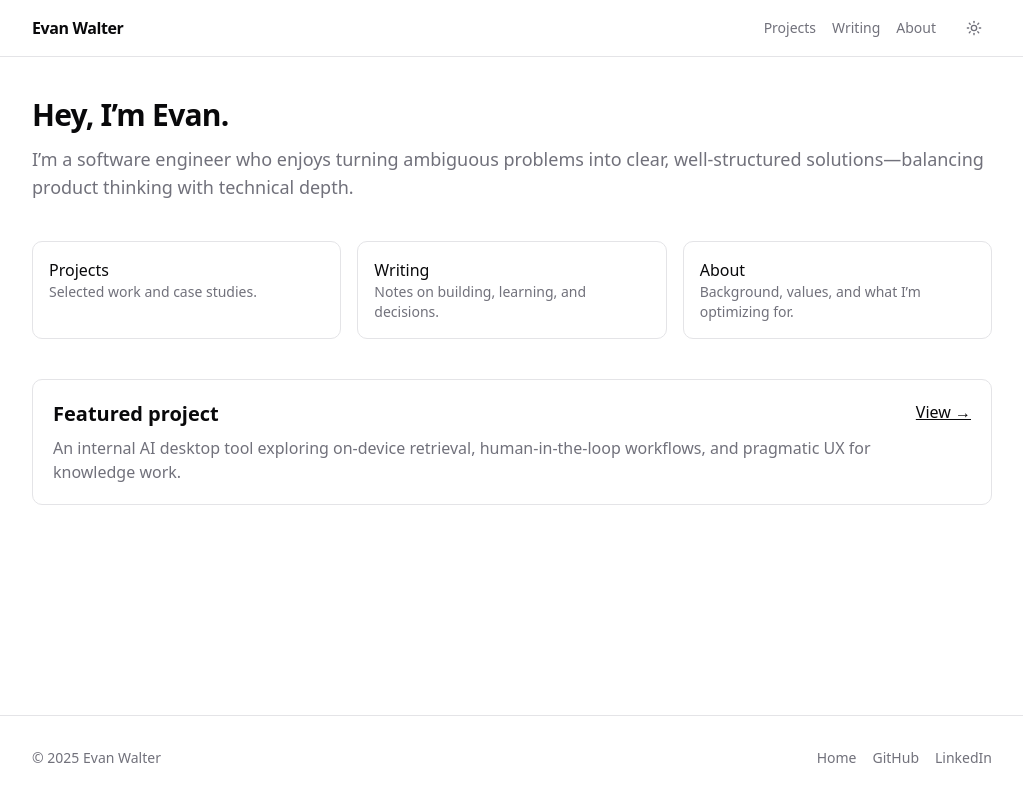
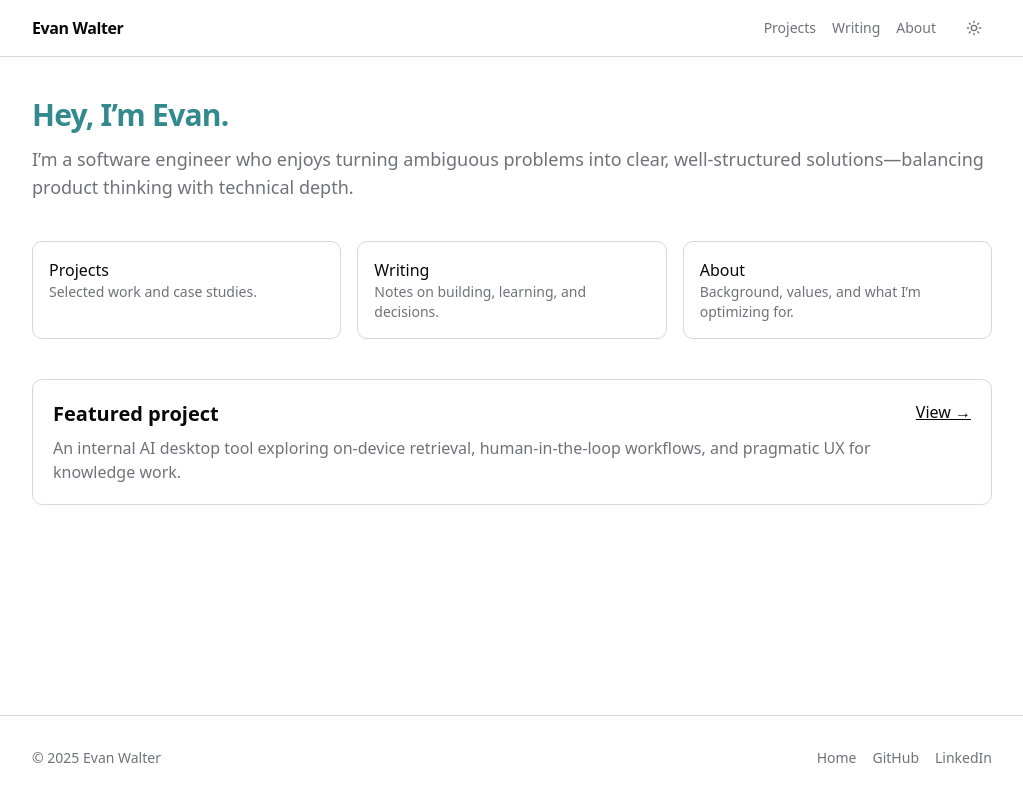
Before and after one commit to evwalt/evanwalter.dev, a Next.js app: page / in a window 1280 px wide. Shown: the whole page, without its empty margins (128-1151 px from the left). Built offline with nearby package versions, Linux system fonts and the light colour scheme.

Commit message:
feat(theme): implement initial pass of primary color as teal

```diff
--- a/app/about/page.tsx
+++ b/app/about/page.tsx
@@ -2,7 +2,7 @@ export default function AboutPage() {
   return (
     <main className="space-y-10">
       <header className="space-y-2">
-        <h1 className="text-3xl font-semibold tracking-tight">About</h1>
+        <h1 className="text-primary text-3xl font-semibold tracking-tight">About</h1>
         <p className="text-muted-foreground">Context that doesn’t belong in a case study.</p>
       </header>
 
--- a/app/globals.css
+++ b/app/globals.css
@@ -53,6 +53,10 @@
   --popover-foreground: oklch(0.141 0.005 285.823);
   --primary: oklch(0.21 0.006 285.885);
   --primary-foreground: oklch(0.985 0 0);
+  /* --primary: oklch(0.58 0.08 200); */
+  /* --primary-foreground: oklch(0.985 0 0); */
+  --primary: oklch(0.58 0.08 200);
+  --primary-foreground: oklch(0.985 0 0);
   --secondary: oklch(0.967 0.001 286.375);
   --secondary-foreground: oklch(0.21 0.006 285.885);
   --muted: oklch(0.967 0.001 286.375);
@@ -60,9 +64,11 @@
   --accent: oklch(0.967 0.001 286.375);
   --accent-foreground: oklch(0.21 0.006 285.885);
   --destructive: oklch(0.577 0.245 27.325);
-  --border: oklch(0.92 0.004 286.32);
+  /* --border: oklch(0.92 0.004 286.32); */
+  --border: oklch(0.88 0.004 286.32);
   --input: oklch(0.92 0.004 286.32);
-  --ring: oklch(0.705 0.015 286.067);
+  /* --ring: oklch(0.705 0.015 286.067); */
+  --ring: oklch(0.58 0.08 200);
   --chart-1: oklch(0.646 0.222 41.116);
   --chart-2: oklch(0.6 0.118 184.704);
   --chart-3: oklch(0.398 0.07 227.392);
@@ -87,16 +93,23 @@
   --popover-foreground: oklch(0.985 0 0);
   --primary: oklch(0.92 0.004 286.32);
   --primary-foreground: oklch(0.21 0.006 285.885);
+  --primary: oklch(0.68 0.09 200);
+  --primary-foreground: oklch(0.21 0.006 285.885);
+  /* --primary: oklch(0.68 0.09 200); */
+  /* --primary-foreground: oklch(0.21 0.006 285.885); */
   --secondary: oklch(0.274 0.006 286.033);
   --secondary-foreground: oklch(0.985 0 0);
   --muted: oklch(0.274 0.006 286.033);
   --muted-foreground: oklch(0.705 0.015 286.067);
   --accent: oklch(0.274 0.006 286.033);
   --accent-foreground: oklch(0.985 0 0);
+  /* --accent: oklch(0.68 0.09 200); */
+  /* --accent-foreground: oklch(0.21 0.006 285.885); */
   --destructive: oklch(0.704 0.191 22.216);
   --border: oklch(1 0 0 / 10%);
   --input: oklch(1 0 0 / 15%);
-  --ring: oklch(0.552 0.016 285.938);
+  /* --ring: oklch(0.552 0.016 285.938); */
+  --ring: oklch(0.68 0.09 200);
   --chart-1: oklch(0.488 0.243 264.376);
   --chart-2: oklch(0.696 0.17 162.48);
   --chart-3: oklch(0.769 0.188 70.08);
--- a/app/page.tsx
+++ b/app/page.tsx
@@ -4,7 +4,7 @@ export default function HomePage() {
   return (
     <main className="space-y-10">
       <section className="space-y-3">
-        <h1 className="text-3xl font-semibold tracking-tight">Hey, I’m Evan.</h1>
+        <h1 className="text-primary text-3xl font-semibold tracking-tight">Hey, I’m Evan.</h1>
         <p className="text-muted-foreground text-lg">
           {`I’m a software engineer who enjoys turning ambiguous problems into clear, well-structured solutions—balancing product thinking with technical depth.`}
         </p>
@@ -13,21 +13,27 @@ export default function HomePage() {
       <section className="grid gap-4 sm:grid-cols-3">
         <Link
           href="/projects"
-          className="hover:bg-muted/40 rounded-lg border p-4 transition-colors"
+          className="hover:bg-muted/40 hover:border-primary/90 group rounded-lg border p-4 transition-colors"
         >
-          <div className="font-medium">Projects</div>
+          <div className="group-hover:text-primary font-medium">Projects</div>
           <div className="text-muted-foreground text-sm">Selected work and case studies.</div>
         </Link>
 
-        <Link href="/writing" className="hover:bg-muted/40 rounded-lg border p-4 transition-colors">
-          <div className="font-medium">Writing</div>
+        <Link
+          href="/writing"
+          className="group hover:bg-muted/40 hover:border-primary/90 rounded-lg border p-4 transition-colors"
+        >
+          <div className="group-hover:text-primary font-medium">Writing</div>
           <div className="text-muted-foreground text-sm">
             Notes on building, learning, and decisions.
           </div>
         </Link>
 
-        <Link href="/about" className="hover:bg-muted/40 rounded-lg border p-4 transition-colors">
-          <div className="font-medium">About</div>
+        <Link
+          href="/about"
+          className="group hover:bg-muted/40 hover:border-primary/90 rounded-lg border p-4 transition-colors"
+        >
+          <div className="group-hover:text-primary font-medium">About</div>
           <div className="text-muted-foreground text-sm">
             Background, values, and what I’m optimizing for.
           </div>
@@ -44,7 +50,7 @@ export default function HomePage() {
             </p>
           </div>
 
-          <Link href="/projects/internal-ai-tool" className="shrink-0 underline">
+          <Link href="/projects/internal-ai-tool" className="hover:text-primary shrink-0 underline">
             View →
           </Link>
         </div>
--- a/app/projects/page.tsx
+++ b/app/projects/page.tsx
@@ -23,7 +23,7 @@ export default function ProjectsPage() {
   return (
     <div className="space-y-8">
       <header className="space-y-2">
-        <h1 className="text-3xl font-semibold tracking-tight">Projects</h1>
+        <h1 className="text-primary text-3xl font-semibold tracking-tight">Projects</h1>
         <p className="text-muted-foreground">
           A small selection of work that reflects how I think about problems, constraints, and
           tradeoffs.
@@ -33,7 +33,7 @@ export default function ProjectsPage() {
       <ul className="space-y-6">
         {projects.map((p) => (
           <li key={p.slug} className="rounded-lg border p-5">
-            <Link href={`/projects/${p.slug}`} className="font-medium underline">
+            <Link href={`/projects/${p.slug}`} className="hover:text-primary font-medium underline">
               {p.title}
             </Link>
             <p className="text-muted-foreground mt-2 text-sm">{p.blurb}</p>
--- a/app/writing/page.tsx
+++ b/app/writing/page.tsx
@@ -5,7 +5,7 @@ export default function WritingPage() {
   return (
     <main className="space-y-8">
       <header className="space-y-2">
-        <h1 className="text-3xl font-semibold tracking-tight">Writing</h1>
+        <h1 className="text-primary text-3xl font-semibold tracking-tight">Writing</h1>
         <p className="text-muted-foreground">
           Notes on frontend engineering, product decisions, and shipping.
         </p>
--- a/components/mode-toggle.tsx
+++ b/components/mode-toggle.tsx
@@ -17,7 +17,11 @@ export function ModeToggle() {
   return (
     <DropdownMenu>
       <DropdownMenuTrigger asChild>
-        <Button variant="ghost" size="icon" className="text-muted-foreground cursor-pointer">
+        <Button
+          variant="ghost"
+          size="icon"
+          className="hover:text-primary text-muted-foreground cursor-pointer"
+        >
           <Sun className="h-[1.2rem] w-[1.2rem] scale-100 rotate-0 transition-all dark:scale-0 dark:-rotate-90" />
           <Moon className="absolute h-[1.2rem] w-[1.2rem] scale-0 rotate-90 transition-all dark:scale-100 dark:rotate-0" />
           <span className="sr-only">Toggle theme</span>
--- a/components/site-footer.tsx
+++ b/components/site-footer.tsx
@@ -8,14 +8,14 @@ export function SiteFooter() {
         <p className="text-muted-foreground text-sm">© {new Date().getFullYear()} Evan Walter</p>
 
         <div className="flex items-center gap-4 text-sm">
-          <Link href="/" className="text-muted-foreground hover:text-foreground transition-colors">
+          <Link href="/" className="text-muted-foreground hover:text-primary transition-colors">
             Home
           </Link>
           <a
             href="https://github.com/evwalt"
             target="_blank"
             rel="noreferrer"
-            className="text-muted-foreground hover:text-foreground transition-colors"
+            className="text-muted-foreground hover:text-primary transition-colors"
           >
             GitHub
           </a>
@@ -23,7 +23,7 @@ export function SiteFooter() {
             href="https://www.linkedin.com/in/-evanwalter"
             target="_blank"
             rel="noreferrer"
-            className="text-muted-foreground hover:text-foreground transition-colors"
+            className="text-muted-foreground hover:text-primary transition-colors"
           >
             LinkedIn
           </a>
--- a/components/site-header.tsx
+++ b/components/site-header.tsx
@@ -12,7 +12,7 @@ export function SiteHeader() {
   return (
     <header className="border-b">
       <Container className="flex h-14 items-center justify-between">
-        <Link href="/" className="font-semibold tracking-tight">
+        <Link href="/" className="hover:text-primary font-semibold tracking-tight">
           Evan Walter
         </Link>
 
@@ -22,7 +22,7 @@ export function SiteHeader() {
               <Link
                 key={item.href}
                 href={item.href}
-                className="text-muted-foreground hover:text-foreground transition-colors"
+                className="text-muted-foreground hover:text-primary transition-colors"
               >
                 {item.label}
               </Link>
```
